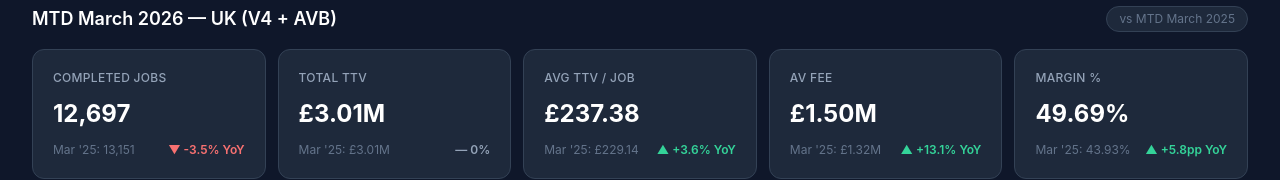
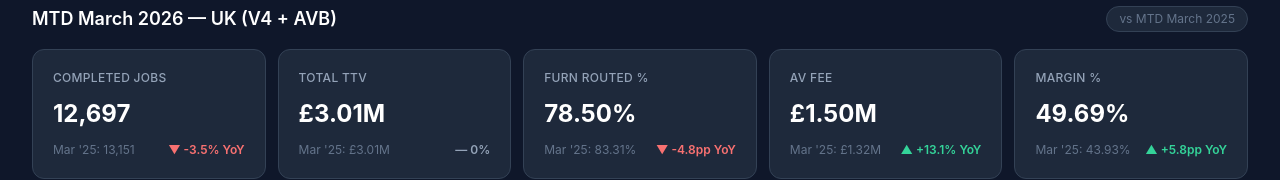
Before and after one commit to bpienaar-cmyk/allocation-dashboard, a React (Vite) app: page / in a window 1280 px wide. Shown: the part 223-403 px from the top of the page. Built offline with nearby package versions, Linux system fonts and the light colour scheme.

Commit message:
Replace Avg TTV/Job with Furn Routed % on Overview tab
Co-Authored-By: Claude Opus 4.6 <noreply@anthropic.com>

```diff
--- a/src/components/views/OverviewView.tsx
+++ b/src/components/views/OverviewView.tsx
@@ -69,7 +69,7 @@ const OverviewView: React.FC<OverviewViewProps> = ({ overviewByCountry, selected
   const metrics = [
     { title: 'Completed Jobs', current: data.jobs, prior: priorYear.jobs, fmt: fmtN, type: 'yoy' as const },
     { title: 'Total TTV', current: data.ttv, prior: priorYear.ttv, fmt: fmtGBP, type: 'yoy' as const },
-    { title: 'Avg TTV / Job', current: data.avgTtv, prior: priorYear.avgTtv, fmt: fmtGBP, type: 'yoy' as const },
+    { title: 'Furn Routed %', current: data.furnRoutedPct, prior: priorYear.furnRoutedPct, fmt: fmtP, type: 'pp' as const },
     { title: 'AV Fee', current: data.avFee, prior: priorYear.avFee, fmt: fmtGBP, type: 'yoy' as const },
     { title: 'Margin %', current: data.marginPct, prior: priorYear.marginPct, fmt: fmtP, type: 'pp' as const },
     { title: 'Allocation Spend', current: data.allocSpend, prior: priorYear.allocSpend, fmt: fmtGBP, type: 'yoy' as const, invert: true },
--- a/src/data/dashboardData.ts
+++ b/src/data/dashboardData.ts
@@ -35,6 +35,7 @@ export const overviewByCountry: Record<Country, CountryOverview> = {
       noSpendJobs: 538,
       noSpendPct: 50.37,
       otdAllocatedJobs: 1068,
+      furnRoutedPct: 78.50,
     },
     priorYear: {
       jobs: 13151,
@@ -55,6 +56,7 @@ export const overviewByCountry: Record<Country, CountryOverview> = {
       noSpendJobs: 585,
       noSpendPct: 62.77,
       otdAllocatedJobs: 932,
+      furnRoutedPct: 83.31,
     },
   },
   spain: {
@@ -77,6 +79,7 @@ export const overviewByCountry: Record<Country, CountryOverview> = {
       noSpendJobs: 11,
       noSpendPct: 45.83,
       otdAllocatedJobs: 24,
+      furnRoutedPct: 31.94,
     },
     priorYear: {
       jobs: 219,
@@ -97,6 +100,7 @@ export const overviewByCountry: Record<Country, CountryOverview> = {
       noSpendJobs: 3,
       noSpendPct: 50.00,
       otdAllocatedJobs: 6,
+      furnRoutedPct: 0,
     },
   },
   france: {
@@ -119,6 +123,7 @@ export const overviewByCountry: Record<Country, CountryOverview> = {
       noSpendJobs: 2,
       noSpendPct: 100.00,
       otdAllocatedJobs: 2,
+      furnRoutedPct: 45.57,
     },
     priorYear: {
       jobs: 0,
@@ -139,6 +144,7 @@ export const overviewByCountry: Record<Country, CountryOverview> = {
       noSpendJobs: 0,
       noSpendPct: 0,
       otdAllocatedJobs: 0,
+      furnRoutedPct: 0,
     },
   },
 };
--- a/src/types/index.ts
+++ b/src/types/index.ts
@@ -17,6 +17,7 @@ export interface OverviewData {
   noSpendJobs: number;
   noSpendPct: number;
   otdAllocatedJobs: number;
+  furnRoutedPct: number;
 }
 
 export interface TrendPoint {
```
